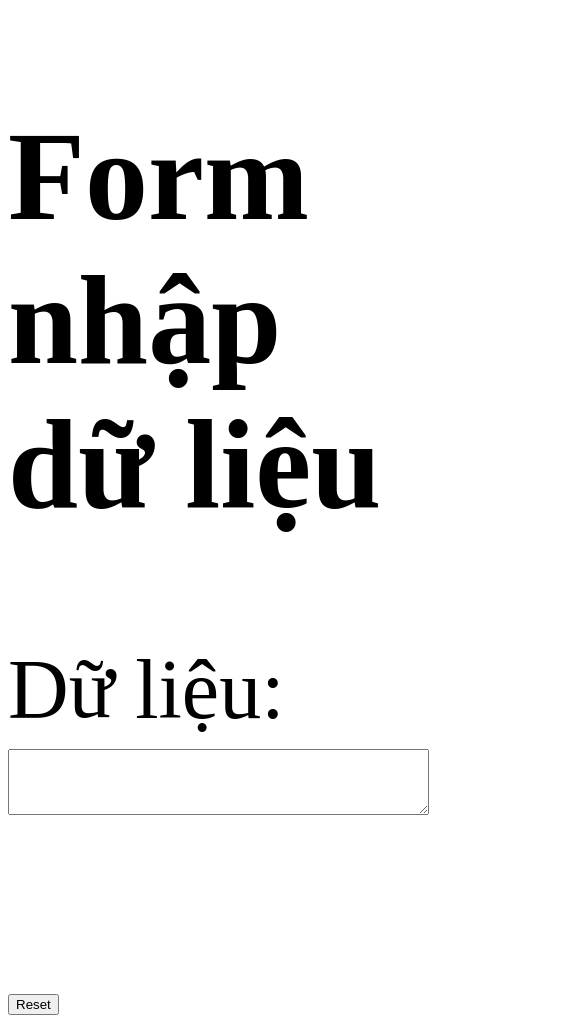
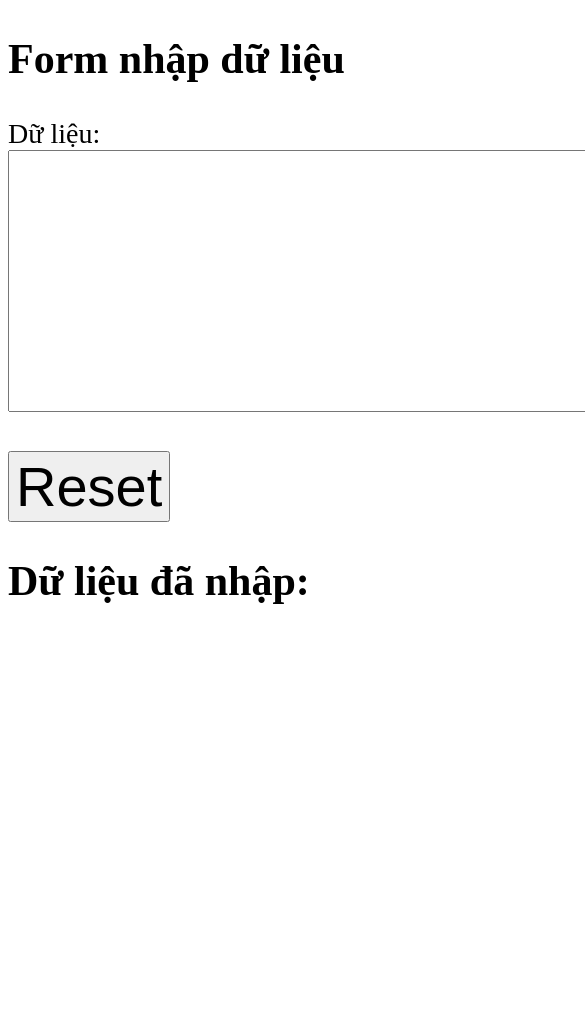
Before and after one commit to Nghi05032001/WEB-A, a plain HTML site: page index.html in a window 390 px wide. Shown: the top 1032 px of the page, 585 px wide, since content can reach past the window. After the commit the page ends 844 px from the top, so only its background shows below. Drawn offline with Linux system fonts and the light colour scheme.

Commit message:
Update index.html

```diff
--- a/index.html
+++ b/index.html
@@ -4,11 +4,19 @@
     <title>Trang web của tôi</title>
     <style>
         body {
-            font-size: 96px;
+            font-size: 32px;
         }
         @media screen and (max-width: 600px) {
             body {
-                font-size: 84px;
+                font-size: 28px;
+            }
+        }
+        textarea, input[type="button"], button {
+            font-size: 64px;
+        }
+        @media screen and (max-width: 600px) {
+            textarea, input[type="button"], button {
+                font-size: 56px;
             }
         }
     </style>
```
